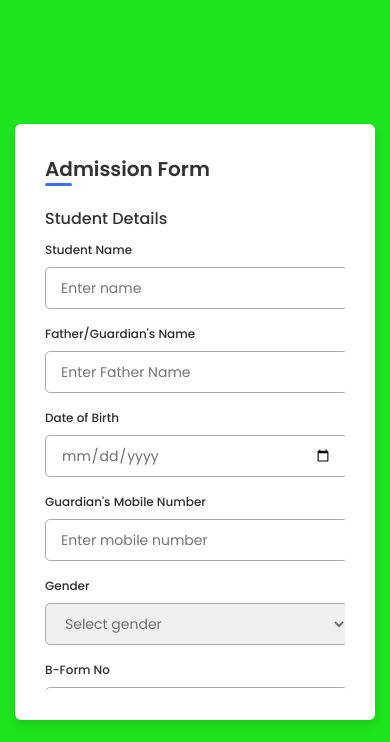
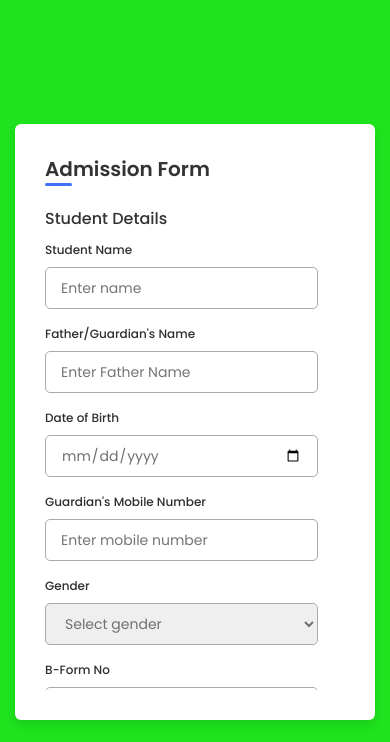
Before and after one commit to mhamza8113/admission_form, a plain HTML site: page index.html in a window 390 px wide. Drawn offline with nearby package versions, Linux system fonts and the light colour scheme.

Commit message:
Update style.css

```diff
--- a/style.css
+++ b/style.css
@@ -161,12 +161,12 @@ form .buttons button , .backBtn{
        display: none;
     }
     form .fields .input-field{
-        width: calc(100% / 2 - 15px);
+        width: calc(90% / 2 - 15px);
     }
 }
 
 @media (max-width: 550px) {
     form .fields .input-field{
-        width: 100%;
+        width: 90%;
     }
 }
```
